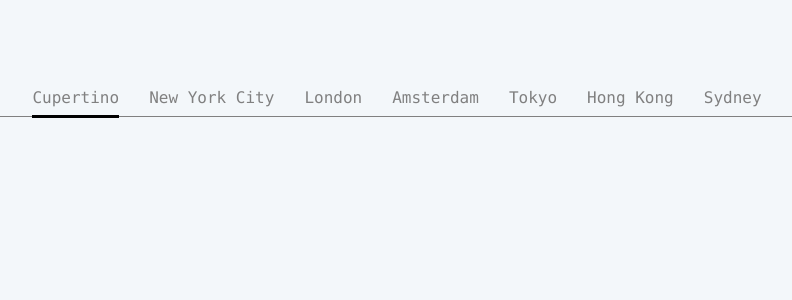
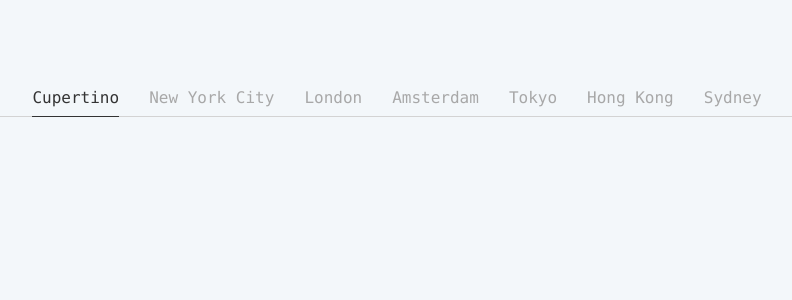
Before and after one commit to ChesterHub/CriticalMass, a React app: page / in a window 1280 px wide. Shown: the top 300 px of the page, without its empty margins (236-1028 px from the left). Built offline with nearby package versions, Linux system fonts and the light colour scheme.

Commit message:
css colors

```diff
--- a/styles/app.css
+++ b/styles/app.css
@@ -16,32 +16,33 @@
 	margin: auto;
 	white-space: nowrap;
 	padding-bottom: 8px;
-	border-bottom:  grey 1px solid;
+	border-bottom:  lightgrey 1px solid;
 }
 
 .city-tab {
 	display: inline-block;
 	height: 20px;
-	color: grey;
+	color: #a8a8a8;
 	font-size: 16px;
 	margin-right: 30px;
 }
 
 .city-tab:hover {
-	color: darkblue;
+	color: #3232ff;
 	cursor: pointer;
 }
-
+.city-tab.selected {
+	color: #333333;
+}
 .city-tab.selected:hover {
-	color: grey;
+	color: #333333;
 	cursor: default;
 }
 
 .selected-dash {
 	position: absolute;
-	height: 20px;
-	padding-bottom: 7px;
+	padding-bottom: 8px;
 	pointer-events: none;
-	border-bottom: black 3px solid;
-	transition: all 0.40s ease-in-out;
+	border-bottom: #333333 1px solid;
+	transition: all 0.40s ease-out;
 }
```
